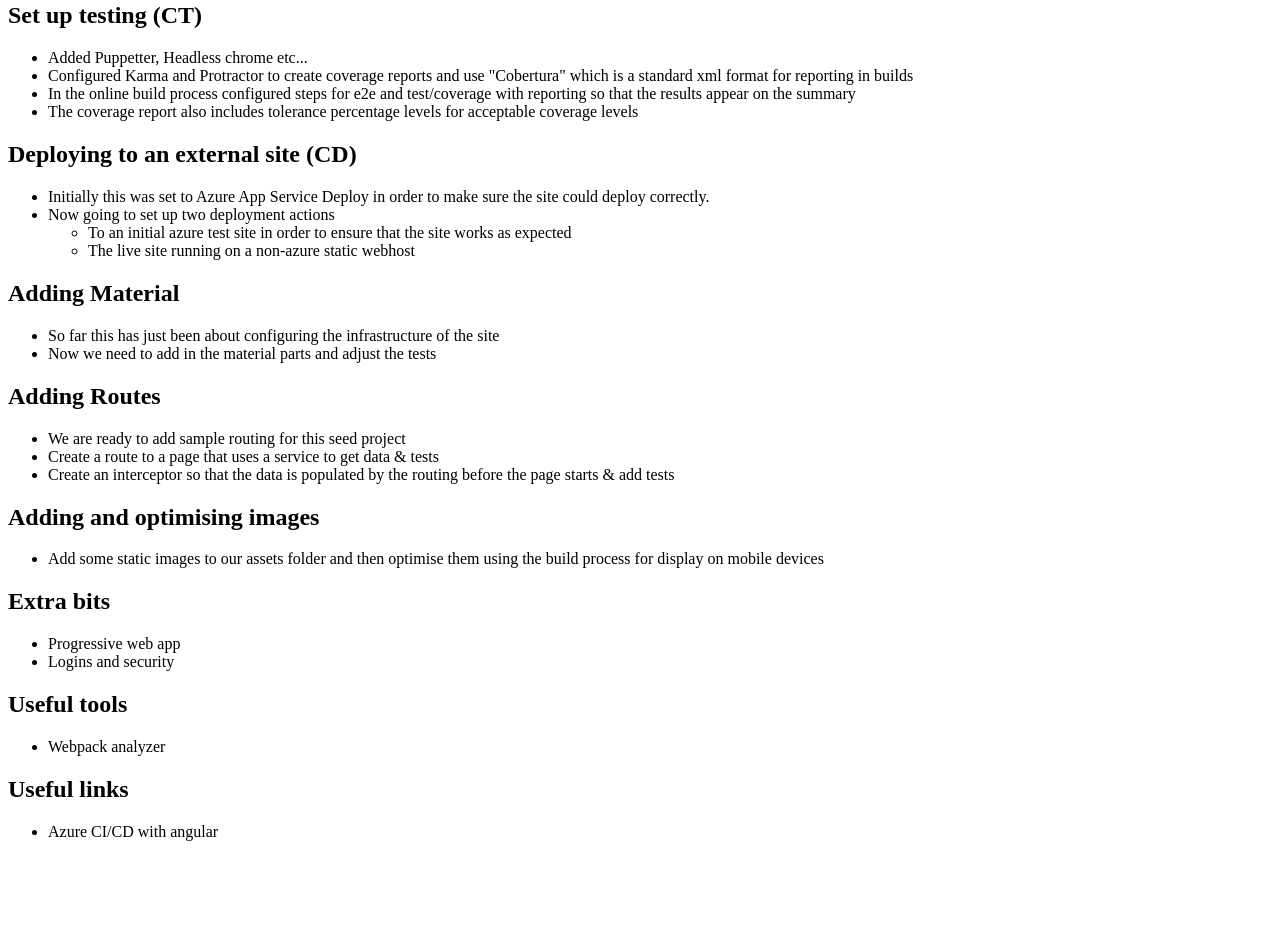
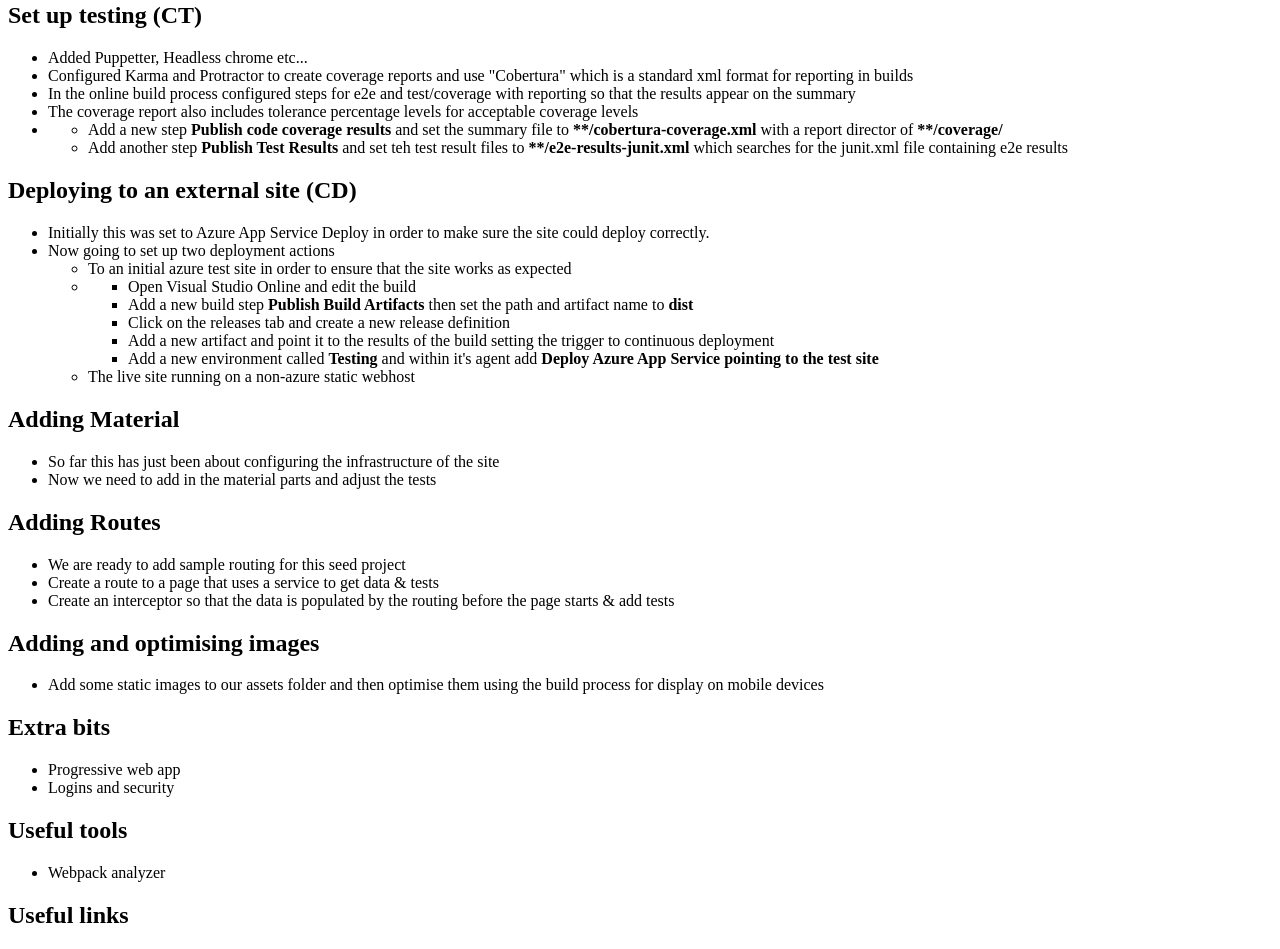
Before and after one commit to zebslc/angular5mat, an Angular app: page / in a window 1280 px wide. Shown: the part 800-1749 px from the top of the page. Before the commit the page ends 1657 px from the top, so only its background shows below. Built offline with nearby package versions, Linux system fonts and the light colour scheme.

Commit message:
Added extra comments about deployment

```diff
--- a/src/app/app.component.html
+++ b/src/app/app.component.html
@@ -47,6 +47,12 @@
 <li>Configured Karma and Protractor to create coverage reports and use "Cobertura" which is a standard xml format for reporting in builds</li>
 <li>In the online build process configured steps for e2e and test/coverage with reporting so that the results appear on the summary</li>
 <li>The coverage report also includes tolerance percentage levels for acceptable coverage levels</li>
+<li>
+  <ul>
+   <li>Add a new step <strong>Publish code coverage results</strong> and set the summary file to <strong>**/cobertura-coverage.xml</strong> with a report director of <strong>**/coverage/</strong></li>
+   <li>Add another step <strong>Publish Test Results</strong> and set teh test result files to <strong>**/e2e-results-junit.xml</strong> which searches for the junit.xml file containing e2e results</li>
+  </ul>
+</li>
 </ul>
 <h2>Deploying to an external site (CD)</h2>
 <ul>
@@ -54,6 +60,15 @@
   <li>Now going to set up two deployment actions</li>
   <ul>
     <li>To an initial azure test site in order to ensure that the site works as expected</li>
+    <li>
+      <ul>
+        <li>Open Visual Studio Online and edit the build</li>
+        <li>Add a new build step <strong>Publish Build Artifacts</strong> then set the path and artifact name to <strong>dist</strong></li>
+        <li>Click on the releases tab and create a new release definition</li>
+        <li>Add a new artifact and point it to the results of the build setting the trigger to continuous deployment</li>
+        <li>Add a new environment called <strong>Testing</strong> and within it's agent add <strong>Deploy Azure App Service pointing to the test site</strong></li>
+      </ul>
+    </li>
     <li>The live site running on a non-azure static webhost</li>
   </ul>
 </ul>
@@ -83,6 +98,6 @@
 </ul>
 <h2>Useful links</h2>
 <ul>
-  <li>Azure CI/CD with angular</li>
+  <li>Azure CI/CD with angular https://blogs.msdn.microsoft.com/wael-kdouh/2017/09/11/deploying-your-angular-application-to-azure-using-visual-studio-team-services-vsts/</li>
 </ul>
 </div>
```
